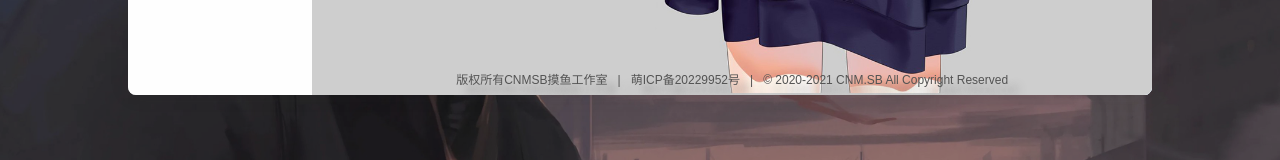
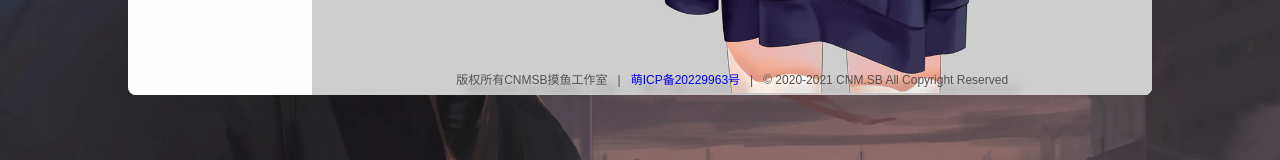
Before and after one commit to xiaoclover/Home-page, a plain HTML site: page index.html in a window 1280 px wide. Shown: the part 625-785 px from the top of the page. Drawn offline with Linux system fonts and the light colour scheme; a script that the page names is missing; a web font is replaced by a local one.

Commit message:
github action update

```diff
--- a/index.html
+++ b/index.html
@@ -91,7 +91,7 @@
 						</div>
 					</div>
 					<!-- 版权信息，可修改,可删除,不强求 -->
-					<div class="nav01_fooder">版权所有CNMSB摸鱼工作室 &nbsp;&nbsp;|&nbsp;&nbsp; 萌ICP备20229952号
+					<div class="nav01_fooder">版权所有CNMSB摸鱼工作室 &nbsp;&nbsp;|&nbsp;&nbsp; <a href="https://icp.gov.moe/?keyword=20229963" target="_blank">萌ICP备20229963号</a>
 						&nbsp;&nbsp;|&nbsp;&nbsp; © 2020-2021 CNM.SB All Copyright Reserved</div>
 				</div>
 
```
